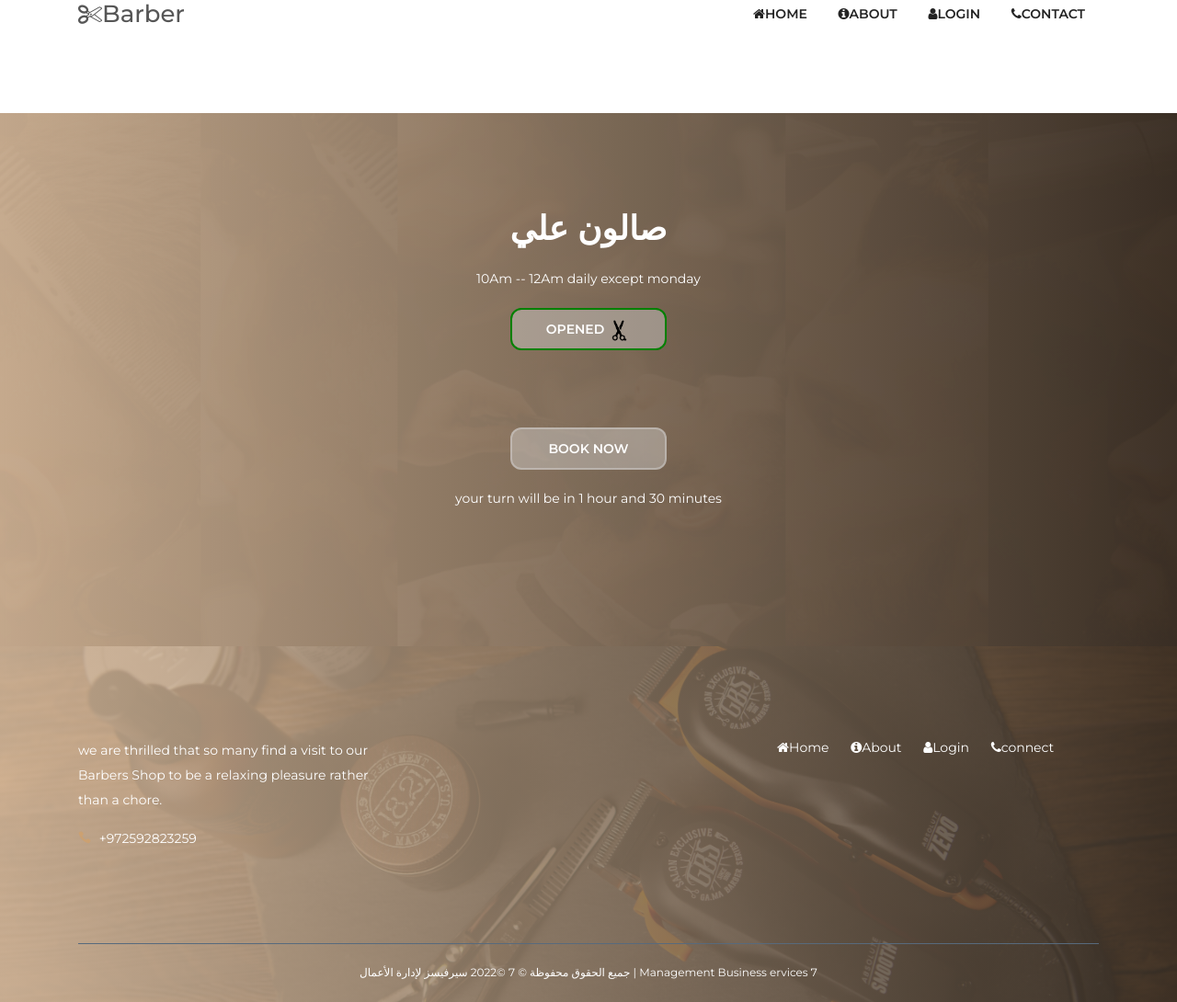
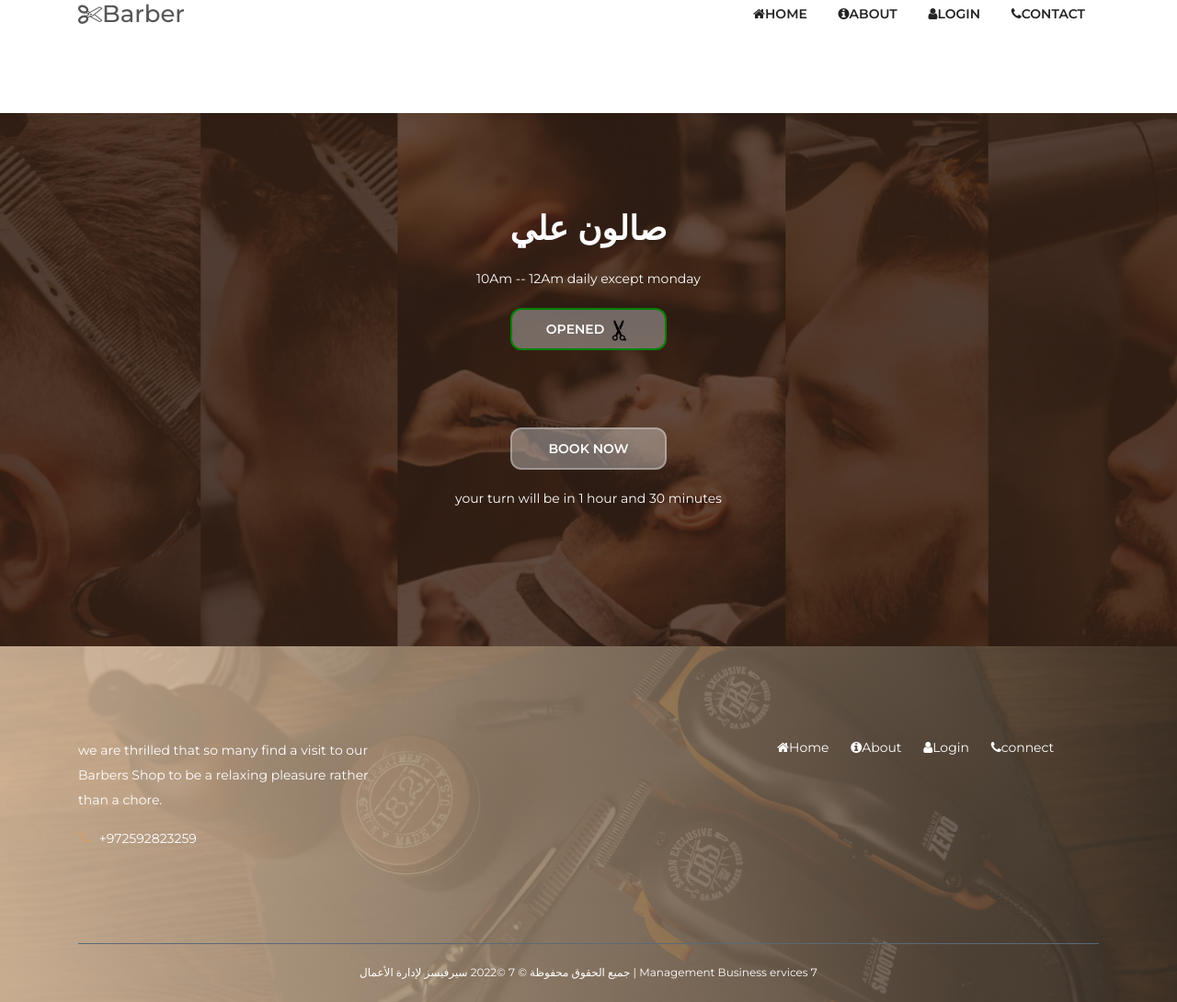
Before and after one commit to ziyaoze/bar, a Django app: page / in a window 1280 px wide. Shown: the part 30-1120 px from the top of the page at 92% size. Run offline with Django 3.2, Linux system fonts and the light colour scheme; data comes from the database, SQL or seed files in the repository; some libraries are stand-ins or nearby versions.

Commit message:
Update home.html

```diff
--- a/main/templates/home.html
+++ b/main/templates/home.html
@@ -5,7 +5,7 @@
 
 <br><br> <br>
 
-    <section class="book-an-oppointment-area section-padding-100 bg-img bg-gradient-overlay jarallax clearfix" style="background-image: url('{% static 'img/bg-img/1.png' %}');">
+    <section class="book-an-oppointment-area section-padding-100 bg-img  jarallax clearfix" style="background-image: url('{% static 'img/bg-img/1.png' %}');">
 
       <div class="row">
         <!-- Section Heading -->
```
